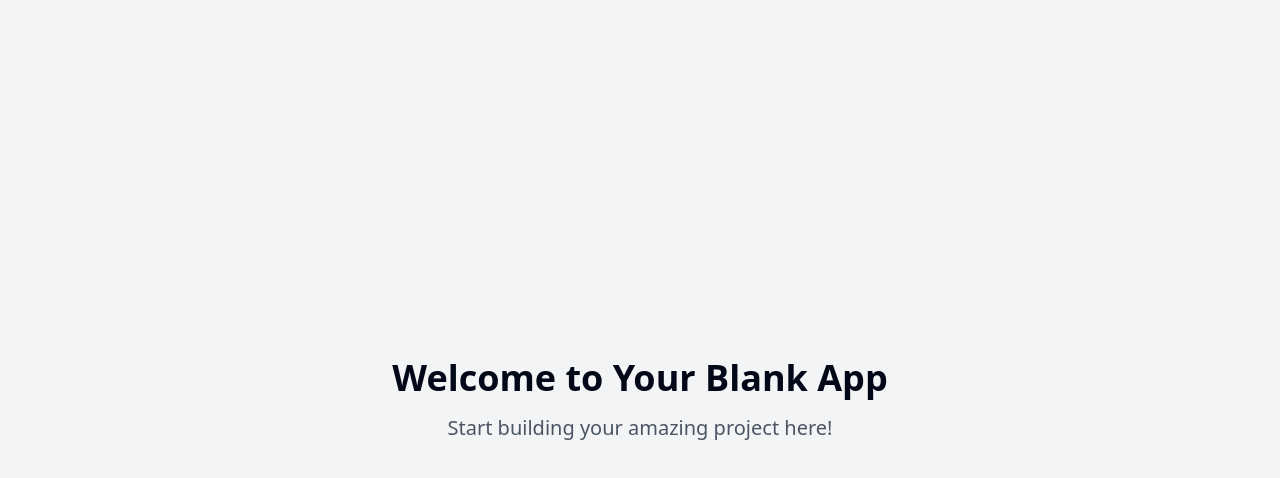
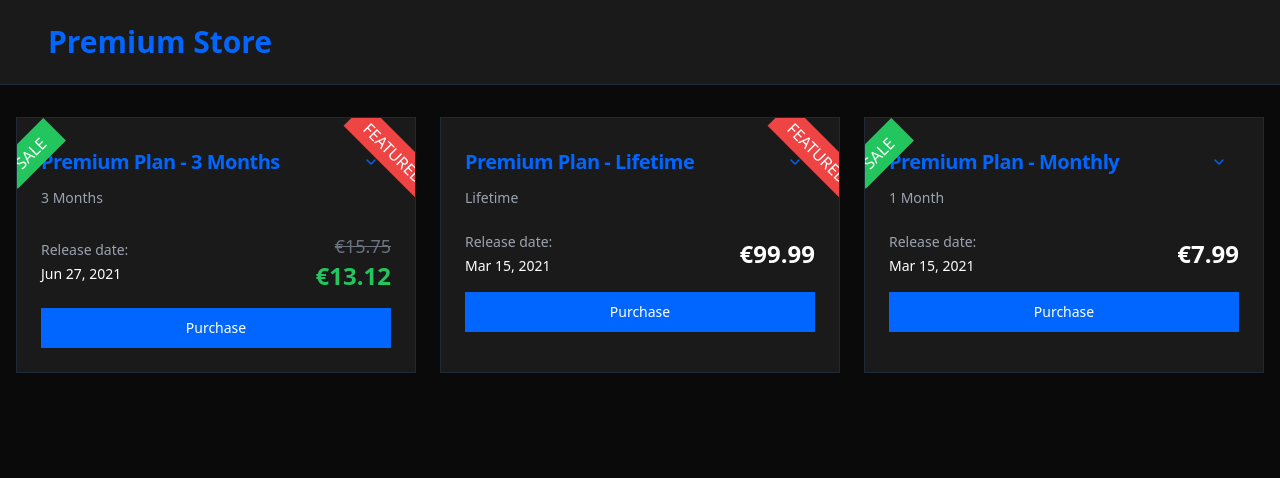
Before and after one commit to JohnnySins0798/azure-shop-discord-link, a React (Vite) app: page / in a window 1280 px wide. Shown: the top 478 px of the page. Built offline with nearby package versions, Linux system fonts and the light colour scheme.

Commit message:
Add online shop functionality
Implement a blue-themed online shop with purchase actions sending users to a Discord server and description display similar to flight-radar.cc.

```diff
--- /dev/null
+++ b/src/components/ProductCard.tsx
@@ -0,0 +1,136 @@
+
+import { useState } from 'react';
+import { Card, CardContent, CardDescription, CardHeader, CardTitle } from "@/components/ui/card";
+import { Button } from "@/components/ui/button";
+import { toast } from "sonner";
+import { ChevronDown, ChevronUp } from "lucide-react";
+
+interface ProductCardProps {
+  title: string;
+  description: string;
+  price: string;
+  salePrice?: string;
+  duration: string;
+  isSale?: boolean;
+  isFeatured?: boolean;
+  releaseDate: string;
+  systemRequirements: string[];
+  features: string[];
+}
+
+export function ProductCard({
+  title,
+  description,
+  price,
+  salePrice,
+  duration,
+  isSale,
+  isFeatured,
+  releaseDate,
+  systemRequirements,
+  features,
+}: ProductCardProps) {
+  const [isExpanded, setIsExpanded] = useState(false);
+
+  const handlePurchase = async () => {
+    try {
+      const webhookUrl = "YOUR_DISCORD_WEBHOOK_URL"; // Replace with your Discord webhook URL
+      const message = {
+        content: `New Purchase!\nProduct: ${title}\nPrice: ${salePrice || price}\nDuration: ${duration}`,
+      };
+
+      await fetch(webhookUrl, {
+        method: 'POST',
+        headers: { 'Content-Type': 'application/json' },
+        body: JSON.stringify(message),
+      });
+
+      toast.success("Purchase successful! Check Discord for confirmation.");
+    } catch (error) {
+      toast.error("Failed to process purchase. Please try again.");
+    }
+  };
+
+  return (
+    <Card className="w-full max-w-md bg-secondary border-gray-800 relative overflow-hidden">
+      {isSale && (
+        <div className="absolute top-0 left-0 bg-green-500 text-white px-4 py-1 rotate-[-45deg] translate-x-[-30%] translate-y-[60%]">
+          SALE
+        </div>
+      )}
+      {isFeatured && (
+        <div className="absolute top-0 right-0 bg-red-500 text-white px-4 py-1 rotate-[45deg] translate-x-[30%] translate-y-[60%]">
+          FEATURED
+        </div>
+      )}
+      <CardHeader>
+        <div className="flex justify-between items-center">
+          <CardTitle className="text-xl font-bold text-primary">{title}</CardTitle>
+          <Button
+            variant="ghost"
+            size="icon"
+            onClick={() => setIsExpanded(!isExpanded)}
+            className="text-primary"
+          >
+            {isExpanded ? <ChevronUp /> : <ChevronDown />}
+          </Button>
+        </div>
+        <CardDescription className="text-gray-400">{duration}</CardDescription>
+      </CardHeader>
+      <CardContent>
+        <div className="space-y-4">
+          <div className="flex justify-between items-center">
+            <div className="space-y-1">
+              <p className="text-sm text-gray-400">Release date:</p>
+              <p className="text-sm text-white">{releaseDate}</p>
+            </div>
+            <div className="text-right">
+              {salePrice ? (
+                <div>
+                  <p className="text-lg line-through text-gray-500">{price}</p>
+                  <p className="text-2xl font-bold text-green-500">{salePrice}</p>
+                </div>
+              ) : (
+                <p className="text-2xl font-bold text-white">{price}</p>
+              )}
+            </div>
+          </div>
+
+          {isExpanded && (
+            <div className="space-y-4 mt-4 border-t border-gray-800 pt-4">
+              <div>
+                <h3 className="text-lg font-semibold text-primary mb-2">Description</h3>
+                <p className="text-gray-300">{description}</p>
+              </div>
+
+              <div>
+                <h3 className="text-lg font-semibold text-primary mb-2">System Requirements</h3>
+                <ul className="list-disc list-inside text-gray-300">
+                  {systemRequirements.map((req, index) => (
+                    <li key={index}>{req}</li>
+                  ))}
+                </ul>
+              </div>
+
+              <div>
+                <h3 className="text-lg font-semibold text-primary mb-2">Features</h3>
+                <ul className="list-disc list-inside text-gray-300">
+                  {features.map((feature, index) => (
+                    <li key={index}>{feature}</li>
+                  ))}
+                </ul>
+              </div>
+            </div>
+          )}
+
+          <Button
+            onClick={handlePurchase}
+            className="w-full bg-primary hover:bg-primary/80 text-white"
+          >
+            Purchase
+          </Button>
+        </div>
+      </CardContent>
+    </Card>
+  );
+}
--- a/src/index.css
+++ b/src/index.css
@@ -1,67 +1,20 @@
+
 @tailwind base;
 @tailwind components;
 @tailwind utilities;
 
 @layer base {
   :root {
-    --background: 0 0% 100%;
-    --foreground: 222.2 84% 4.9%;
+    --background: 0 0% 3.9%;
+    --foreground: 0 0% 98%;
 
-    --card: 0 0% 100%;
-    --card-foreground: 222.2 84% 4.9%;
+    --card: 0 0% 3.9%;
+    --card-foreground: 0 0% 98%;
 
-    --popover: 0 0% 100%;
-    --popover-foreground: 222.2 84% 4.9%;
+    --popover: 0 0% 3.9%;
+    --popover-foreground: 0 0% 98%;
 
-    --primary: 222.2 47.4% 11.2%;
-    --primary-foreground: 210 40% 98%;
-
-    --secondary: 210 40% 96.1%;
-    --secondary-foreground: 222.2 47.4% 11.2%;
-
-    --muted: 210 40% 96.1%;
-    --muted-foreground: 215.4 16.3% 46.9%;
-
-    --accent: 210 40% 96.1%;
-    --accent-foreground: 222.2 47.4% 11.2%;
-
-    --destructive: 0 84.2% 60.2%;
-    --destructive-foreground: 210 40% 98%;
-
-    --border: 214.3 31.8% 91.4%;
-    --input: 214.3 31.8% 91.4%;
-    --ring: 222.2 84% 4.9%;
-
-    --radius: 0.5rem;
-
-    --sidebar-background: 0 0% 98%;
-
-    --sidebar-foreground: 240 5.3% 26.1%;
-
-    --sidebar-primary: 240 5.9% 10%;
-
-    --sidebar-primary-foreground: 0 0% 98%;
-
-    --sidebar-accent: 240 4.8% 95.9%;
-
-    --sidebar-accent-foreground: 240 5.9% 10%;
-
-    --sidebar-border: 220 13% 91%;
-
-    --sidebar-ring: 217.2 91.2% 59.8%;
-  }
-
-  .dark {
-    --background: 222.2 84% 4.9%;
-    --foreground: 210 40% 98%;
-
-    --card: 222.2 84% 4.9%;
-    --card-foreground: 210 40% 98%;
-
-    --popover: 222.2 84% 4.9%;
-    --popover-foreground: 210 40% 98%;
-
-    --primary: 210 40% 98%;
+    --primary: 217.2 91.2% 59.8%;
     --primary-foreground: 222.2 47.4% 11.2%;
 
     --secondary: 217.2 32.6% 17.5%;
@@ -78,15 +31,7 @@
 
     --border: 217.2 32.6% 17.5%;
     --input: 217.2 32.6% 17.5%;
-    --ring: 212.7 26.8% 83.9%;
-    --sidebar-background: 240 5.9% 10%;
-    --sidebar-foreground: 240 4.8% 95.9%;
-    --sidebar-primary: 224.3 76.3% 48%;
-    --sidebar-primary-foreground: 0 0% 100%;
-    --sidebar-accent: 240 3.7% 15.9%;
-    --sidebar-accent-foreground: 240 4.8% 95.9%;
-    --sidebar-border: 240 3.7% 15.9%;
-    --sidebar-ring: 217.2 91.2% 59.8%;
+    --ring: 224.3 76.3% 48%;
   }
 }
 
@@ -94,7 +39,6 @@
   * {
     @apply border-border;
   }
-
   body {
     @apply bg-background text-foreground;
   }
--- a/src/pages/Index.tsx
+++ b/src/pages/Index.tsx
@@ -1,12 +1,83 @@
-// Update this page (the content is just a fallback if you fail to update the page)
+
+import { ProductCard } from "@/components/ProductCard";
+
+const products = [
+  {
+    title: "Premium Plan - 3 Months",
+    description: "Get access to all premium features for 3 months. Includes priority support and exclusive content.",
+    price: "€15.75",
+    salePrice: "€13.12",
+    duration: "3 Months",
+    isSale: true,
+    isFeatured: true,
+    releaseDate: "Jun 27, 2021",
+    systemRequirements: [
+      "Windows 10/11 - 64-Bit",
+      "Latest Drivers",
+      "Active Internet Connection"
+    ],
+    features: [
+      "24/7 Priority Support",
+      "Exclusive Content Access",
+      "Premium Features",
+      "Regular Updates"
+    ]
+  },
+  {
+    title: "Premium Plan - Lifetime",
+    description: "Lifetime access to all premium features. Best value for dedicated users.",
+    price: "€99.99",
+    duration: "Lifetime",
+    isFeatured: true,
+    releaseDate: "Mar 15, 2021",
+    systemRequirements: [
+      "Windows 10/11 - 64-Bit",
+      "Latest Drivers",
+      "Active Internet Connection"
+    ],
+    features: [
+      "Lifetime Updates",
+      "VIP Support",
+      "All Premium Features",
+      "Early Access to New Features"
+    ]
+  },
+  {
+    title: "Premium Plan - Monthly",
+    description: "Try out all premium features with our monthly subscription plan.",
+    price: "€7.99",
+    duration: "1 Month",
+    isSale: true,
+    releaseDate: "Mar 15, 2021",
+    systemRequirements: [
+      "Windows 10/11 - 64-Bit",
+      "Latest Drivers",
+      "Active Internet Connection"
+    ],
+    features: [
+      "Basic Support",
+      "All Premium Features",
+      "Monthly Updates"
+    ]
+  }
+];
 
 const Index = () => {
   return (
-    <div className="min-h-screen flex items-center justify-center bg-gray-100">
-      <div className="text-center">
-        <h1 className="text-4xl font-bold mb-4">Welcome to Your Blank App</h1>
-        <p className="text-xl text-gray-600">Start building your amazing project here!</p>
-      </div>
+    <div className="min-h-screen bg-background text-foreground">
+      <header className="py-6 px-4 bg-secondary border-b border-gray-800">
+        <div className="container mx-auto">
+          <h1 className="text-3xl font-bold text-primary">Premium Store</h1>
+        </div>
+      </header>
+
+      <main className="container mx-auto py-8 px-4">
+        <div className="grid grid-cols-1 md:grid-cols-2 lg:grid-cols-3 gap-6">
+          {products.map((product, index) => (
+            <ProductCard key={index} {...product} />
+          ))}
+        </div>
+      </main>
     </div>
   );
 };
--- a/tailwind.config.ts
+++ b/tailwind.config.ts
@@ -1,3 +1,4 @@
+
 import type { Config } from "tailwindcss";
 
 export default {
@@ -12,85 +13,49 @@ export default {
   theme: {
     container: {
       center: true,
-			padding: '2rem',
+      padding: "2rem",
       screens: {
-				'2xl': '1400px'
-			}
+        "2xl": "1400px",
+      },
     },
     extend: {
       colors: {
-				border: 'hsl(var(--border))',
-				input: 'hsl(var(--input))',
-				ring: 'hsl(var(--ring))',
-				background: 'hsl(var(--background))',
-				foreground: 'hsl(var(--foreground))',
+        border: "hsl(var(--border))",
+        input: "hsl(var(--input))",
+        ring: "hsl(var(--ring))",
+        background: "#0A0A0B",
+        foreground: "#ffffff",
         primary: {
-					DEFAULT: 'hsl(var(--primary))',
-					foreground: 'hsl(var(--primary-foreground))'
+          DEFAULT: "#0066ff",
+          foreground: "#ffffff",
         },
         secondary: {
-					DEFAULT: 'hsl(var(--secondary))',
-					foreground: 'hsl(var(--secondary-foreground))'
+          DEFAULT: "#1a1a1a",
+          foreground: "#ffffff",
         },
         destructive: {
-					DEFAULT: 'hsl(var(--destructive))',
-					foreground: 'hsl(var(--destructive-foreground))'
+          DEFAULT: "hsl(var(--destructive))",
+          foreground: "hsl(var(--destructive-foreground))",
         },
         muted: {
-					DEFAULT: 'hsl(var(--muted))',
-					foreground: 'hsl(var(--muted-foreground))'
+          DEFAULT: "#1a1a1a",
+          foreground: "#a1a1a1",
         },
         accent: {
-					DEFAULT: 'hsl(var(--accent))',
-					foreground: 'hsl(var(--accent-foreground))'
-				},
-				popover: {
-					DEFAULT: 'hsl(var(--popover))',
-					foreground: 'hsl(var(--popover-foreground))'
+          DEFAULT: "#1e293b",
+          foreground: "#ffffff",
         },
         card: {
-					DEFAULT: 'hsl(var(--card))',
-					foreground: 'hsl(var(--card-foreground))'
+          DEFAULT: "#1a1a1a",
+          foreground: "#ffffff",
         },
-				sidebar: {
-					DEFAULT: 'hsl(var(--sidebar-background))',
-					foreground: 'hsl(var(--sidebar-foreground))',
-					primary: 'hsl(var(--sidebar-primary))',
-					'primary-foreground': 'hsl(var(--sidebar-primary-foreground))',
-					accent: 'hsl(var(--sidebar-accent))',
-					'accent-foreground': 'hsl(var(--sidebar-accent-foreground))',
-					border: 'hsl(var(--sidebar-border))',
-					ring: 'hsl(var(--sidebar-ring))'
-				}
       },
       borderRadius: {
-				lg: 'var(--radius)',
-				md: 'calc(var(--radius) - 2px)',
-				sm: 'calc(var(--radius) - 4px)'
+        lg: "var(--radius)",
+        md: "calc(var(--radius) - 2px)",
+        sm: "calc(var(--radius) - 4px)",
       },
-			keyframes: {
-				'accordion-down': {
-					from: {
-						height: '0'
     },
-					to: {
-						height: 'var(--radix-accordion-content-height)'
-					}
-				},
-				'accordion-up': {
-					from: {
-						height: 'var(--radix-accordion-content-height)'
-					},
-					to: {
-						height: '0'
-					}
-				}
-			},
-			animation: {
-				'accordion-down': 'accordion-down 0.2s ease-out',
-				'accordion-up': 'accordion-up 0.2s ease-out'
-			}
-		}
   },
   plugins: [require("tailwindcss-animate")],
 } satisfies Config;
```
Lines whose indentation alone changed are shown as unchanged.
